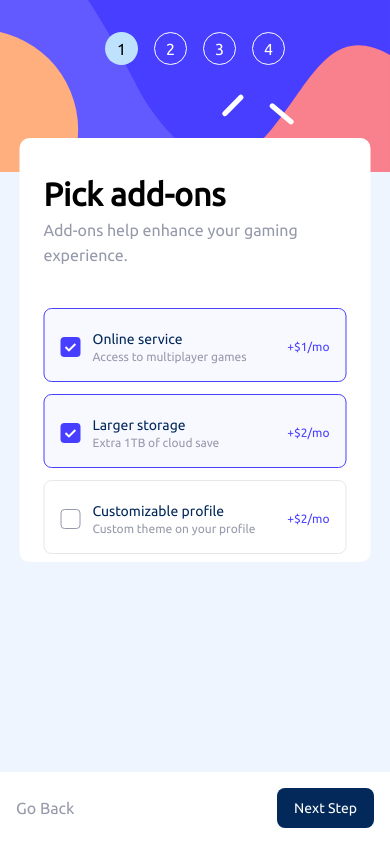
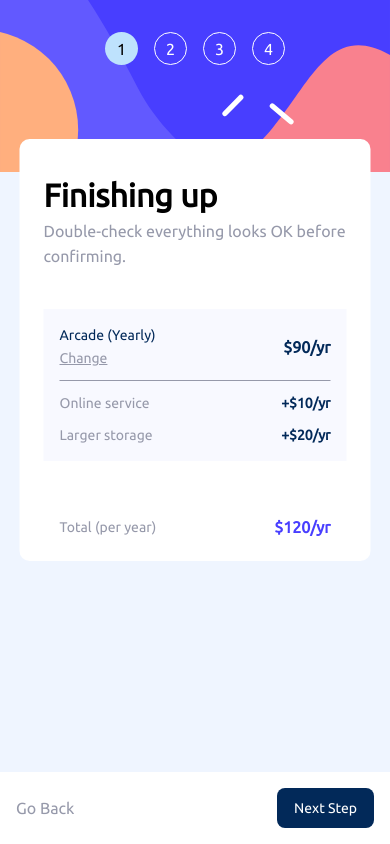
Before and after one commit to omarkarake/angular-multi-step-form, an Angular app: page / in a window 390 px wide. Built offline with nearby package versions, Linux system fonts and the light colour scheme.

Commit message:
working on the finishing up responsive

```diff
--- a/src/app/pages/finishing-up/finishing-up.component.html
+++ b/src/app/pages/finishing-up/finishing-up.component.html
@@ -7,71 +7,39 @@
   >
     <div class="lg:w-[450px] lg:h-[372px] flex flex-col gap-10">
       <div>
-        <p class="text-heading">Pick add-ons</p>
+        <p class="text-heading">Finishing up</p>
         <p class="text-body-l text-grey">
-          Add-ons help enhance your gaming experience.
+          Double-check everything looks OK before confirming.
         </p>
       </div>
-      <div>
-        <div class="flex flex-col gap-3 bg-red">
-          <div
-            class="lg:w-[100%] lg:h-[81px] border-[1px] bg-very-light-gray rounded-lg border-purple pt-5 px-4 pb-4 flex flex-row justify-between items-center gap-3 lg:gap-0 cursor-pointer"
-          >
-            <div class="flex items-center gap-3">
-              <div
-                class="w-5 h-5 bg-purple flex justify-center items-center rounded-[4px]"
-              >
-                <img src="../../assets/images/icon-checkmark.svg" />
-              </div>
-              <div>
-                <p class="text-denim text-sm font-medium">Online service</p>
-                <p class="text-xs text-grey">Access to multiplayer games</p>
-              </div>
-            </div>
-            <div>
-              <p class="text-xs text-purple font">+$1/mo</p>
-            </div>
+      <div class="bg-very-light-gray flex flex-col gap-3 p-4">
+        <div class="flex justify-between items-center">
+          <div class="flex flex-col gap-[3px]">
+            <p class="text-sm lg:text-base text-denim font-medium">Arcade (Yearly)</p>
+            <p class="text-sm text-grey underline">Change</p>
           </div>
-          <div
-            class="lg:w-[100%] lg:h-[81px] border-[1px] bg-very-light-gray rounded-lg border-purple pt-5 px-4 pb-4 flex flex-row justify-between items-center gap-3 lg:gap-0 cursor-pointer"
-          >
-            <div class="flex items-center gap-3">
-              <div
-                class="w-5 h-5 bg-purple flex justify-center items-center rounded-[4px]"
-              >
-                <img src="../../assets/images/icon-checkmark.svg" />
-              </div>
-              <div>
-                <p class="text-denim text-sm font-medium">Larger storage</p>
-                <p class="text-xs text-grey">Extra 1TB of cloud save</p>
-              </div>
-            </div>
-            <div>
-              <p class="text-xs text-purple font">+$2/mo</p>
-            </div>
+          <div><p class="font-bold text lg:text-base text-denim">$90/yr</p></div>
+        </div>
+        <div class="h-[1px] bg-grey w-[100%]"></div>
+        <div class="flex justify-between items-center">
+          <div class="">
+            <p class="text-sm text-grey">Online service</p>
           </div>
-          <div
-            class="lg:w-[100%] lg:h-[81px] border-[1px] rounded-lg pt-5 px-4 pb-4 flex flex-row justify-between items-center gap-3 lg:gap-0 cursor-pointer"
-          >
-            <div class="flex items-center gap-3">
-              <div
-                class="w-5 h-5 bg border-[1px] border-grey flex justify-center items-center rounded-[4px]"
-              >
-                <img src="../../assets/images/icon-checkmark.svg" />
-              </div>
-              <div>
-                <p class="text-denim text-sm font-medium">
-                  Customizable profile
-                </p>
-                <p class="text-xs text-grey">Custom theme on your profile</p>
-              </div>
-            </div>
-            <div>
-              <p class="text-xs text-purple font">+$2/mo</p>
-            </div>
+          <div><p class="font-bold text-sm text-denim">+$10/yr</p></div>
+        </div>
+        <div class="flex justify-between items-center">
+          <div class="">
+            <p class="text-sm text-grey">Larger storage</p>
           </div>
+          <div><p class="font-bold text-sm text-denim">+$20/yr</p></div>
         </div>
+    </div>
+    <div class="flex justify-between items-center p-4">
+      <div class="">
+        <p class="text-sm text-grey">Total (per year)</p>
       </div>
+      <div><p class="font-bold text-base lg:text-[20px] leading-5 text-purple">$120/yr</p></div>
+    </div>
     </div>
     <div
       class="bg-white hidden lg:flex justify-between items-center w-[450px] lg:h-[48px]"
```
